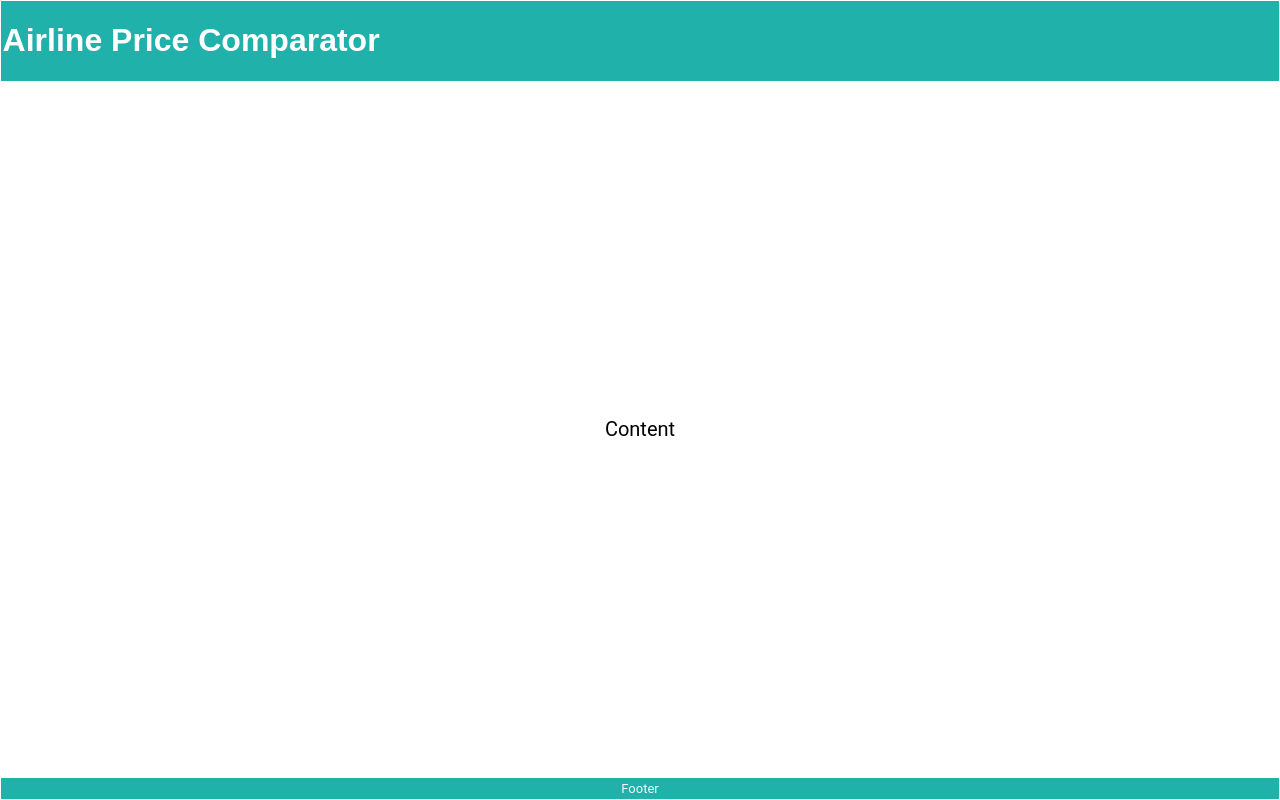
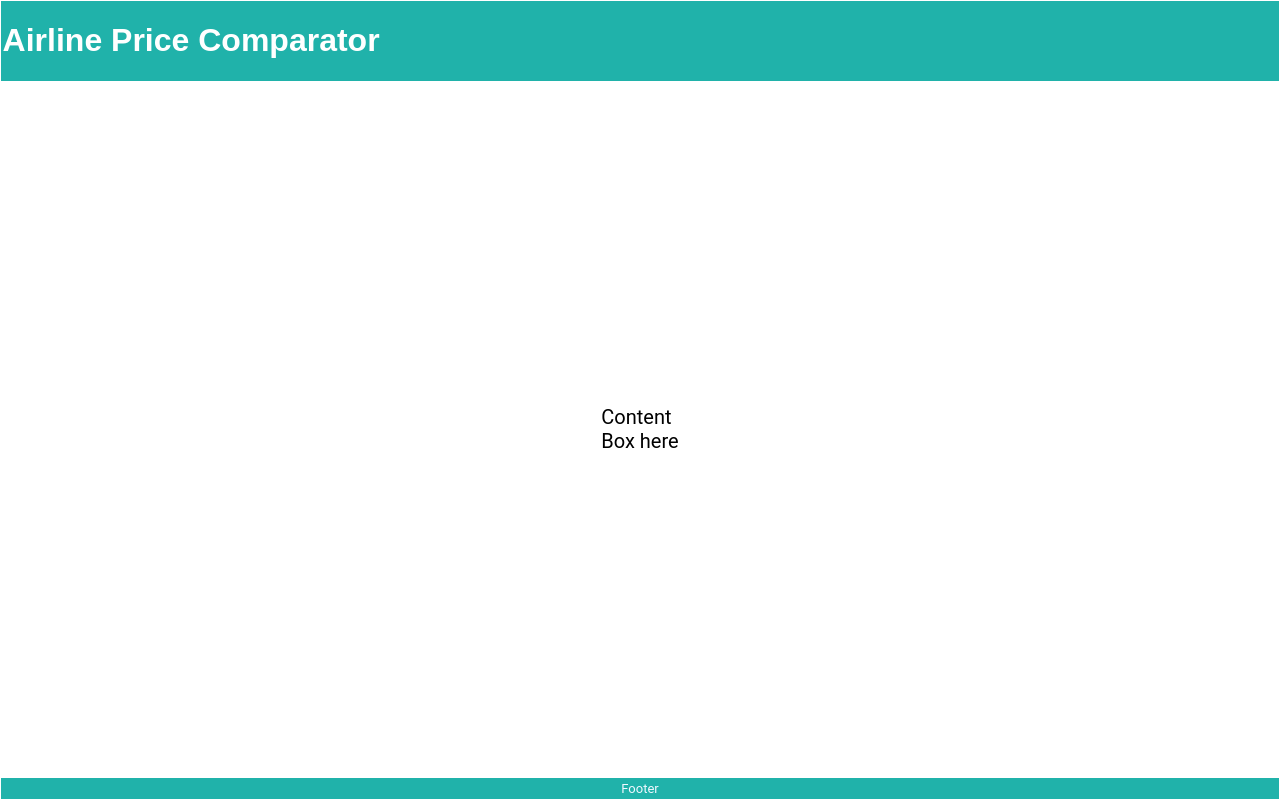
Before and after one commit to rydaws/mighty-ducks, a React (Create React App) app in the folder mighty-ducks/: page / in a window 1280 px wide. Built offline with nearby package versions, Linux system fonts and the light colour scheme.

Commit message:
Update Content.js

```diff
--- a/mighty-ducks/src/components/Content.js
+++ b/mighty-ducks/src/components/Content.js
@@ -1,9 +1,10 @@
 export const Content = () => {
     return (
         <main>
-            <p>
-              Content
-            </p>
+            <ul>
+            <p>Content</p>
+            <p>Box here</p>
+            </ul>
         </main>
     )
 }
```
